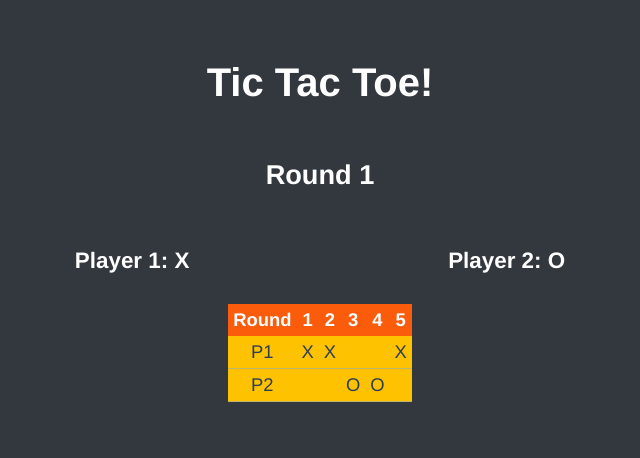
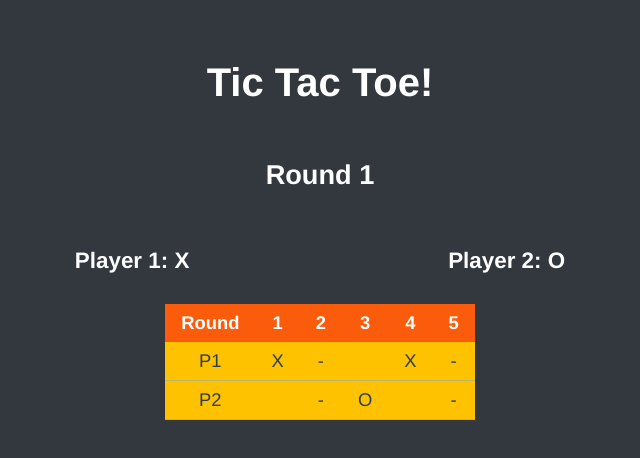
Before and after one commit to 01shadowalker01/TicTacToe-vue, a Vue app: page / in a window 1280 px wide. Shown: the top 458 px of the page, without its empty margins (320-960 px from the left). Built offline with nearby package versions, Linux system fonts and the light colour scheme.

Commit message:
Change score model, add draw possiblity

```diff
--- a/src/App.vue
+++ b/src/App.vue
@@ -19,11 +19,11 @@ export default defineComponent({
   data() {
     return {
       scoreList: [
-        { round: 1, firstPlayerWon: true },
-        { round: 2, firstPlayerWon: true },
-        { round: 3, firstPlayerWon: false },
-        { round: 4, firstPlayerWon: false },
-        { round: 5, firstPlayerWon: true },
+        { round: 1, result: "firstPlayerWon" },
+        { round: 2, result: "draw" },
+        { round: 3, result: "secondPlayerWon" },
+        { round: 4, result: "firstPlayerWon" },
+        { round: 5, result: "draw" },
       ],
     };
   },
--- a/src/components/Scores.vue
+++ b/src/components/Scores.vue
@@ -9,13 +9,15 @@
     <tr>
       <td>P1</td>
       <td v-for="score in scoreList" :key="score.round">
-        <span v-if="score.firstPlayerWon">X</span>
+        <span v-if="score.result == 'firstPlayerWon'">X</span>
+        <span v-else-if="score.result == 'draw'">-</span>
       </td>
     </tr>
     <tr>
       <td>P2</td>
       <td v-for="score in scoreList" :key="score.round">
-        <span v-if="!score.firstPlayerWon">O</span>
+        <span v-if="score.result == 'secondPlayerWon'">O</span>
+        <span v-else-if="score.result == 'draw'">-</span>
       </td>
     </tr>
   </table>
@@ -51,7 +53,7 @@ table {
 
   td,
   th {
-    padding: 5px;
+    padding: 8px 16px;
     border: 0;
   }
 
--- a/src/models/score.ts
+++ b/src/models/score.ts
@@ -1,4 +1,4 @@
 export interface Score {
   round: number;
-  firstPlayerWon: boolean;
+  result: "firstPlayerWon" | "secondPlayerWon" | "draw";
 }
```
